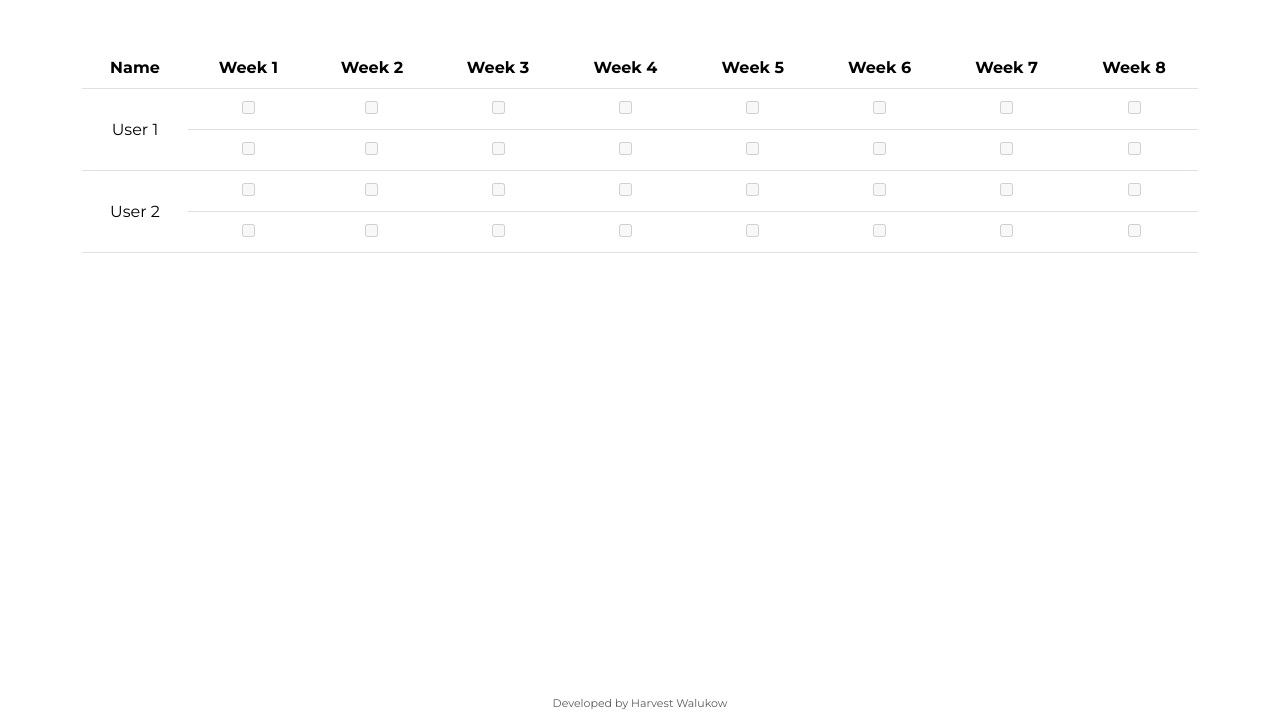
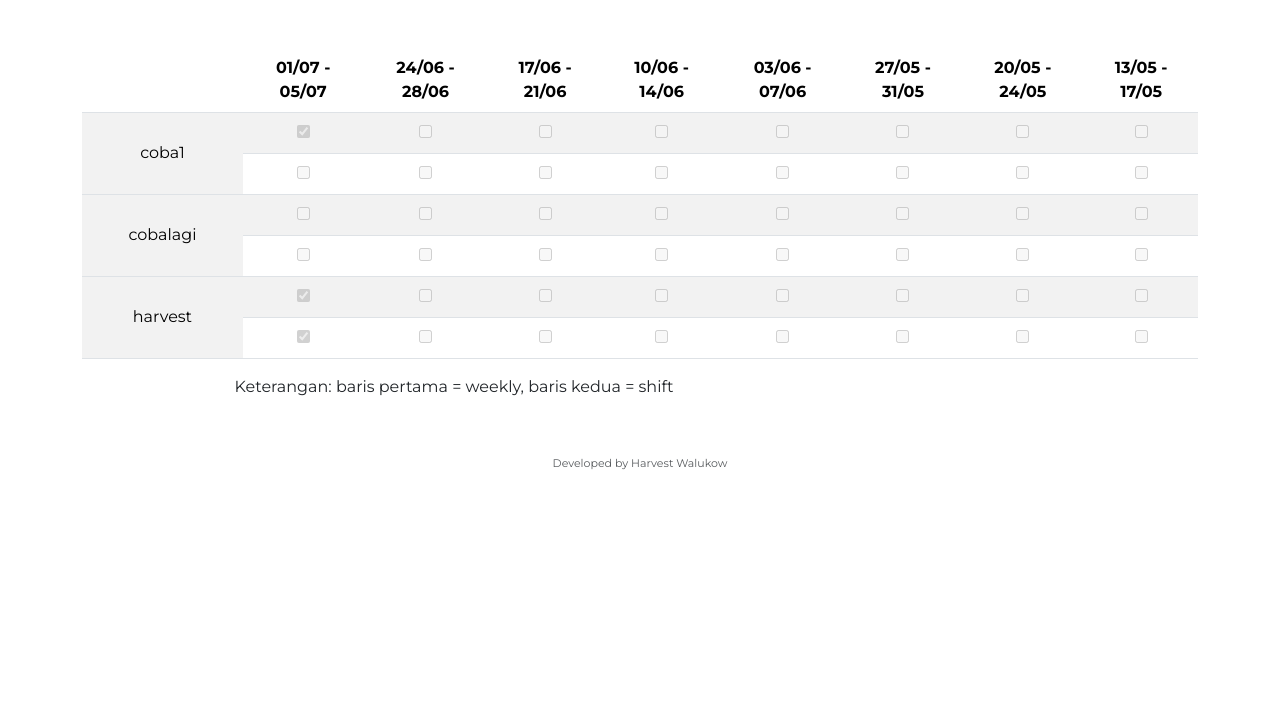
Before and after one commit to harvestwalukow/InsideBMHG, a Flask app: page /admin in a window 1280 px wide. Shown: the part 73-800 px from the top of the page. Run offline with Flask 3, Linux system fonts and the light colour scheme; a user stored in the database is signed in; some libraries are stand-ins or nearby versions.

Commit message:
pre-release pitch

```diff
--- a/app.py
+++ b/app.py
@@ -18,6 +18,8 @@
 app.config["SESSION_TYPE"] = "filesystem"
 Session(app)
 
+ADMIN_PASSWORD = "Admin#1234"  # Change this to your desired admin password
+
 # Configure CS50 Library to use SQLite database
 db = SQL("sqlite:///bmhg.db")
 
@@ -33,75 +35,163 @@
 @app.route("/")
 @login_required
 def index():
-    # Get current date and the start and end dates for the week
-    today = datetime.today()
-    start_of_week = today - timedelta(days=today.weekday())  # Monday of the current week
-    end_of_week = start_of_week + timedelta(days=4)  # Friday of the current week
+    # Query all activities from the database
+    activities_shown = db.execute(
+        "SELECT activity, timestamp FROM activities WHERE user_id = ? ORDER BY timestamp DESC LIMIT 5",
+        session["user_id"]
+    )
 
-    # Query activities from database for the current week
     activities = db.execute(
-        "SELECT activity, timestamp FROM activities WHERE user_id = ? AND timestamp BETWEEN ? AND ?",
-        session["user_id"], start_of_week.strftime('%Y-%m-%d'), end_of_week.strftime('%Y-%m-%d')
+        "SELECT activity, timestamp FROM activities WHERE user_id = ? ORDER BY timestamp DESC",
+        session["user_id"]
     )
+
+    # Query users who are currently Shift-In but not yet Shift-Out
+    users_shift_in = db.execute(
+        """
+        SELECT u.username FROM users u
+        JOIN activities a1 ON u.id = a1.user_id
+        LEFT JOIN activities a2 ON u.id = a2.user_id
+                                AND a2.activity = 'Shift-Out'
+                                AND a2.timestamp > a1.timestamp
+        WHERE a1.activity = 'Shift-In'
+        AND a2.id IS NULL
+        """
+    )
+
+    usernames_shift_in = [user["username"] for user in users_shift_in]
 
     # Process activities to calculate total shift hours for the week
     shift_hours = 0
     day_activities = {}
 
+    # Define the start and end of the current week (Monday to Friday)
+    today = datetime.now()
+    start_of_week = (today - timedelta(days=today.weekday())).replace(hour=0, minute=0, second=0, microsecond=0)  # Monday
+    end_of_week = (start_of_week + timedelta(days=4)).replace(hour=23, minute=59, second=59, microsecond=999999)  # Friday
+
+    print(f"Start of week: {start_of_week}")
+    print(f"End of week: {end_of_week}")
+
+    # Filter activities within the current week
     for activity in activities:
-        activity_date = activity["timestamp"].split(' ')[0]
         activity_time = datetime.strptime(activity["timestamp"], '%Y-%m-%d %H:%M:%S')
+        if start_of_week <= activity_time <= end_of_week and activity["activity"] in ["Shift-In", "Shift-Out"]:
+            activity_date = activity_time.date()
+            if activity_date not in day_activities:
+                day_activities[activity_date] = []
+            day_activities[activity_date].append((activity["activity"], activity_time))
 
-        if activity_date not in day_activities:
-            day_activities[activity_date] = []
-        day_activities[activity_date].append((activity["activity"], activity_time))
+    print(f"Filtered activities: {day_activities}")
 
+    # Calculate shift hours
     for date, acts in day_activities.items():
         shifts = sorted(acts, key=lambda x: x[1])
         i = 0
         while i < len(shifts) - 1:
-            if (shifts[i][0].lower() == 'shift-in' and
-                shifts[i+1][0].lower() == 'shift-out' and
-                shifts[i][1].date() == shifts[i+1][1].date()):
-                shift_hours += (shifts[i+1][1] - shifts[i][1]).seconds / 3600.0
+            if (shifts[i][0] == 'Shift-In' and
+                shifts[i + 1][0] == 'Shift-Out' and
+                shifts[i][1].date() == shifts[i + 1][1].date()):
+                shift_hours += (shifts[i + 1][1] - shifts[i][1]).seconds / 3600.0
                 i += 2  # Move to the next pair
             else:
                 i += 1  # Move to the next activity
 
-    shift_percentage = (shift_hours / 5) * 100 if shift_hours <= 5 else 100
+    print(f"Total shift hours: {shift_hours}")
 
-    # Query top 3 users by shift hours (all-time)
-    leaderboard = db.execute(
-        "SELECT u.username, SUM((julianday(shift_out.timestamp) - julianday(shift_in.timestamp)) * 24) as hours "
-        "FROM activities AS shift_in "
-        "JOIN activities AS shift_out ON shift_in.user_id = shift_out.user_id AND shift_in.activity = 'Shift-In' "
-        "AND shift_out.activity = 'Shift-Out' AND shift_in.id < shift_out.id "
-        "AND date(shift_in.timestamp) = date(shift_out.timestamp) "
-        "JOIN users u ON shift_in.user_id = u.id "
-        "GROUP BY shift_in.user_id "
-        "ORDER BY hours DESC "
-        "LIMIT 3"
-    )
+    shift_percentage = min((shift_hours / 5) * 100, 100)
+    print(f"Shift percentage: {shift_percentage}")
+
+    # Query all users
+    users = db.execute("SELECT id, username FROM users")
+
+    user_shift_hours = {}
+
+    for user in users:
+        user_id = user["id"]
+        user_activities = db.execute(
+            "SELECT activity, timestamp FROM activities WHERE user_id = ? ORDER BY timestamp ASC",
+            user_id
+        )
+
+        # Calculate total shift hours for the user
+        total_shift_hours = 0
+        user_day_activities = {}
+
+        for activity in user_activities:
+            activity_time = datetime.strptime(activity["timestamp"], '%Y-%m-%d %H:%M:%S')
+            if activity["activity"] in ["Shift-In", "Shift-Out"]:
+                activity_date = activity_time.date()
+                if activity_date not in user_day_activities:
+                    user_day_activities[activity_date] = []
+                user_day_activities[activity_date].append((activity["activity"], activity_time))
+
+        for date, acts in user_day_activities.items():
+            shifts = sorted(acts, key=lambda x: x[1])
+            i = 0
+            while i < len(shifts) - 1:
+                if (shifts[i][0] == 'Shift-In' and
+                    shifts[i + 1][0] == 'Shift-Out' and
+                    shifts[i][1].date() == shifts[i + 1][1].date()):
+                    total_shift_hours += (shifts[i + 1][1] - shifts[i][1]).seconds / 3600.0
+                    i += 2  # Move to the next pair
+                else:
+                    i += 1  # Move to the next activity
+
+        user_shift_hours[user["username"]] = total_shift_hours
+
+    # Sort users by total shift hours and select top 3
+    top_users = sorted(user_shift_hours.items(), key=lambda x: x[1], reverse=True)[:3]
+    leaderboard = [{"username": user[0], "hours": user[1]} for user in top_users]
+
+    print(f"Leaderboard: {leaderboard}")
 
     # Calculate weekly streak for the user
     streak_data = db.execute(
-        "SELECT DISTINCT strftime('%W', timestamp) as week FROM activities WHERE user_id = ? AND activity = 'weekly meeting' ORDER BY week",
-        session["user_id"]
+        """
+        SELECT
+            user_id,
+            strftime('%Y', timestamp) as year,
+            strftime('%W', timestamp) as week
+        FROM
+            activities
+        WHERE
+            activity = 'Weekly Meeting'
+        GROUP BY
+            user_id, year, week
+        ORDER BY
+            user_id, year, week
+        """
     )
+
+    # Find the current streak for the logged-in user
     current_streak = 0
+    if streak_data:
+        streaks = {}
+        for record in streak_data:
+            user_id = record['user_id']
+            year = int(record['year'])
+            week = int(record['week'])
+            if user_id not in streaks:
+                streaks[user_id] = []
+            streaks[user_id].append((year, week))
 
-    if streak_data:
-        expected_week = int(streak_data[0]['week'])
+        user_streaks = streaks.get(session["user_id"], [])
+        if user_streaks:
+            longest_streak = 1
+            current_streak = 1
+            for i in range(1, len(user_streaks)):
+                prev_year, prev_week = user_streaks[i-1]
+                curr_year, curr_week = user_streaks[i]
+                if (curr_year == prev_year and curr_week == prev_week + 1) or (curr_year == prev_year + 1 and prev_week == 52 and curr_week == 0):
+                    current_streak += 1
+                    longest_streak = max(longest_streak, current_streak)
+                else:
+                    current_streak = 1
 
-        for record in streak_data:
-            if int(record['week']) == expected_week:
-                current_streak += 1
-                expected_week += 1
-            else:
-                current_streak = 0
-                break
+            current_streak = longest_streak
 
-    return render_template("index.html", activities=activities, shift_percentage=shift_percentage, leaderboard=leaderboard, current_streak=current_streak)
+    return render_template("index.html", activities_shown=activities_shown, activities=activities, shift_percentage=shift_percentage, leaderboard=leaderboard, current_streak=current_streak, usernames_shift_in=usernames_shift_in)
 
 
 
@@ -196,6 +286,10 @@
         user_lat = request.form.get("user_lat")  # Added hidden input in attendance.html
         user_lon = request.form.get("user_lon")  # Added hidden input in attendance.html
 
+        if not activity or activity == "Select an activity":
+            flash("Please select a valid activity.")
+            return redirect("/attendance")
+
         # Get current UTC time
         utc_now = datetime.utcnow()
 
@@ -208,16 +302,94 @@
         db.execute("INSERT INTO activities (user_id, activity, timestamp, user_lat, user_lon) VALUES (?, ?, ?, ?, ?)",
                    user_id, activity, formatted_time, user_lat, user_lon)
 
-        flash(f"Attendance recorded at {formatted_time}!")
+        flash(f"Submitted!")
         return redirect("/")
 
     else:
         return render_template("attendance.html")
 
-@app.route("/admin")
-@login_required
+@app.route("/admin", methods=["GET", "POST"])
 def admin():
-    return render_template("admin.html")
+    if request.method == "POST":
+        if request.form.get("admin_password") == ADMIN_PASSWORD:
+            session["admin_authenticated"] = True
+            return redirect("/admin")
+        else:
+            flash("Invalid admin password!")
+            return redirect("/admin")
+    else:
+        if not session.get("admin_authenticated"):
+            return render_template("admin_login.html")
+
+        # Fetch usernames
+        users = db.execute("SELECT id, username FROM users")
+
+        # Determine the start of the week (Monday) for each of the last 8 weeks
+        today = datetime.today()
+        current_start_of_week = today - timedelta(days=today.weekday())  # Monday of the current week
+        weeks = [(current_start_of_week - timedelta(days=7 * i)).strftime('%Y-%m-%d') for i in range(8)]
+
+        # Create a dictionary to store user data
+        user_data = {}
+        for user in users:
+            user_id = user["id"]
+            username = user["username"]
+
+            user_data[username] = {
+                "attendance": [],
+                "shift_hours": []
+            }
+
+            for week_start in weeks:
+                week_end = (datetime.strptime(week_start, '%Y-%m-%d') + timedelta(days=4)).strftime('%Y-%m-%d 23:59:59')
+
+                # Check for weekly meeting attendance
+                meeting_count = db.execute(
+                    "SELECT COUNT(*) as count FROM activities WHERE user_id = ? AND activity = 'Weekly Meeting' AND timestamp BETWEEN ? AND ?",
+                    user_id, week_start, week_end
+                )[0]["count"]
+
+                user_data[username]["attendance"].append(meeting_count > 0)
+
+                # Check for shift hours
+                shifts = db.execute(
+                    "SELECT activity, timestamp FROM activities WHERE user_id = ? AND timestamp BETWEEN ? AND ?",
+                    user_id, week_start, week_end
+                )
+
+                shift_hours = 0
+                day_activities = {}
+
+                for shift in shifts:
+                    shift_date = shift["timestamp"].split(' ')[0]
+                    shift_time = datetime.strptime(shift["timestamp"], '%Y-%m-%d %H:%M:%S')
+
+                    if shift_date not in day_activities:
+                        day_activities[shift_date] = []
+                    day_activities[shift_date].append((shift["activity"], shift_time))
+
+                for date, acts in day_activities.items():
+                    sorted_acts = sorted(acts, key=lambda x: x[1])
+                    i = 0
+                    while i < len(sorted_acts) - 1:
+                        if (sorted_acts[i][0].lower() == 'shift-in' and
+                            sorted_acts[i + 1][0].lower() == 'shift-out' and
+                            sorted_acts[i][1].date() == sorted_acts[i + 1][1].date()):
+                            shift_hours += (sorted_acts[i + 1][1] - sorted_acts[i][1]).seconds / 3600.0
+                            i += 2  # Move to the next pair
+                        else:
+                            i += 1  # Move to the next activity
+
+                user_data[username]["shift_hours"].append(shift_hours >= 5)
+
+        # Generate week labels
+        week_labels = [(datetime.strptime(week, '%Y-%m-%d').strftime('%d/%m') + " - " +
+                        (datetime.strptime(week, '%Y-%m-%d') + timedelta(days=4)).strftime('%d/%m')) for week in weeks]
+
+        return render_template("admin.html", user_data=user_data, week_labels=reversed(week_labels))
+
+
+
 
 @app.errorhandler(404)
 def not_found_error(error):
--- a/templates/admin.html
+++ b/templates/admin.html
@@ -12,65 +12,37 @@
         }
     </style>
     <div class="table-responsive">
-        <table class="table">
+        <table class="table table-striped">
             <thead>
                 <tr>
-                    <th>Name</th>
-                    <th>Week 1</th>
-                    <th>Week 2</th>
-                    <th>Week 3</th>
-                    <th>Week 4</th>
-                    <th>Week 5</th>
-                    <th>Week 6</th>
-                    <th>Week 7</th>
-                    <th>Week 8</th>
+                    <th>&nbsp&nbsp&nbsp&nbsp&nbsp&nbsp&nbsp&nbsp&nbsp&nbsp&nbsp&nbsp&nbsp&nbsp&nbsp&nbsp&nbsp&nbsp&nbsp&nbsp&nbsp&nbsp&nbsp&nbsp&nbsp&nbsp&nbsp&nbsp&nbsp&nbsp&nbsp&nbsp</th>
+                    {% for week_label in week_labels | reverse %}
+                        <th>{{ week_label }}</th>
+                    {% endfor %}
+                </tr>
+                <tr>
+                    {% for _ in week_labels | reverse %}
+                        <th>Meeting</th>
+                        <th>Shift Hours</th>
+                    {% endfor %}
                 </tr>
             </thead>
             <tbody>
-                <tr>
-                    <td rowspan="2">User 1</td>
-                    <td><input type="checkbox" disabled></td>
-                    <td><input type="checkbox" disabled></td>
-                    <td><input type="checkbox" disabled></td>
-                    <td><input type="checkbox" disabled></td>
-                    <td><input type="checkbox" disabled></td>
-                    <td><input type="checkbox" disabled></td>
-                    <td><input type="checkbox" disabled></td>
-                    <td><input type="checkbox" disabled></td>
-                </tr>
-                <tr>
-                    <td><input type="checkbox" disabled></td>
-                    <td><input type="checkbox" disabled></td>
-                    <td><input type="checkbox" disabled></td>
-                    <td><input type="checkbox" disabled></td>
-                    <td><input type="checkbox" disabled></td>
-                    <td><input type="checkbox" disabled></td>
-                    <td><input type="checkbox" disabled></td>
-                    <td><input type="checkbox" disabled></td>
-                </tr>
-                <tr>
-                    <td rowspan="2">User 2</td>
-                    <td><input type="checkbox" disabled></td>
-                    <td><input type="checkbox" disabled></td>
-                    <td><input type="checkbox" disabled></td>
-                    <td><input type="checkbox" disabled></td>
-                    <td><input type="checkbox" disabled></td>
-                    <td><input type="checkbox" disabled></td>
-                    <td><input type="checkbox" disabled></td>
-                    <td><input type="checkbox" disabled></td>
-                </tr>
-                <tr>
-                    <td><input type="checkbox" disabled></td>
-                    <td><input type="checkbox" disabled></td>
-                    <td><input type="checkbox" disabled></td>
-                    <td><input type="checkbox" disabled></td>
-                    <td><input type="checkbox" disabled></td>
-                    <td><input type="checkbox" disabled></td>
-                    <td><input type="checkbox" disabled></td>
-                    <td><input type="checkbox" disabled></td>
-                </tr>
-                <!-- Repeat for additional users -->
+                {% for username, data in user_data.items() %}
+                    <tr>
+                        <td rowspan="2">{{ username }}</td>
+                        {% for attended in data.attendance %}
+                            <td><input type="checkbox" disabled {% if attended %}checked{% endif %}></td>
+                        {% endfor %}
+                    </tr>
+                    <tr>
+                        {% for shift in data.shift_hours %}
+                            <td><input type="checkbox" disabled {% if shift %}checked{% endif %}></td>
+                        {% endfor %}
+                    </tr>
+                {% endfor %}
             </tbody>
         </table>
+        <dd class="col-sm-8">Keterangan: baris pertama = weekly, baris kedua = shift</dd>
     </div>
 {% endblock %}
--- a/templates/attendance.html
+++ b/templates/attendance.html
@@ -37,9 +37,9 @@
         }
 
         function validateLocation() {
-            var targetLat = -7.251460342575107;
-            var targetLon = 112.78891858938422;
-            var radius = 2000;
+            var targetLat = -7.2514;
+            var targetLon = 112.7889;
+            var radius = 3000;
 
             if (navigator.geolocation) {
                 navigator.geolocation.getCurrentPosition(function(position) {
--- a/templates/layout.html
+++ b/templates/layout.html
@@ -64,7 +64,7 @@
         </main>
 
         <footer class="mb-5">
-            <div class="position-absolute bottom-0 start-50 translate-middle-x">
+            <div class="position-relative bottom-0 start-50 translate-middle-x">
                 <p class="mb-3 small text-center text-muted" style="font-size: 11px;">
                     Developed by Harvest Walukow
                 </p>
--- a/templates/login.html
+++ b/templates/login.html
@@ -14,4 +14,10 @@
         </div>
         <button class="btn btn-primary" type="submit">Log In</button>
     </form>
+
+    <div style="margin-top: 40px;"></div>
+
+    <div>
+        <button class="btn btn-secondary"><a class="nav-link" href="/admin"><small>Admin Access</small></a></button>
+    </div>
 {% endblock %}
```
Also changed, not shown: templates/admin_login.html (added, +21 -0 lines), templates/index.html (+11 -2 lines), bmhg.db, 6 other files.
